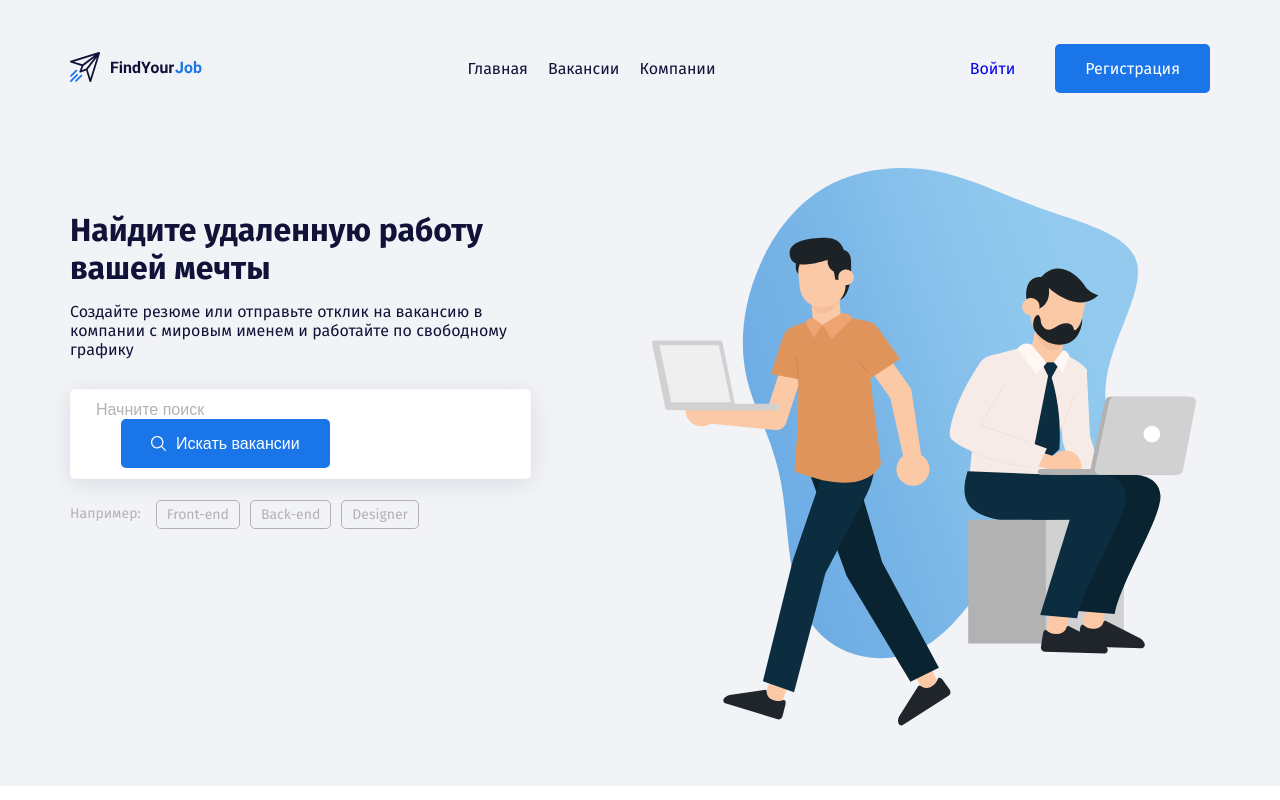
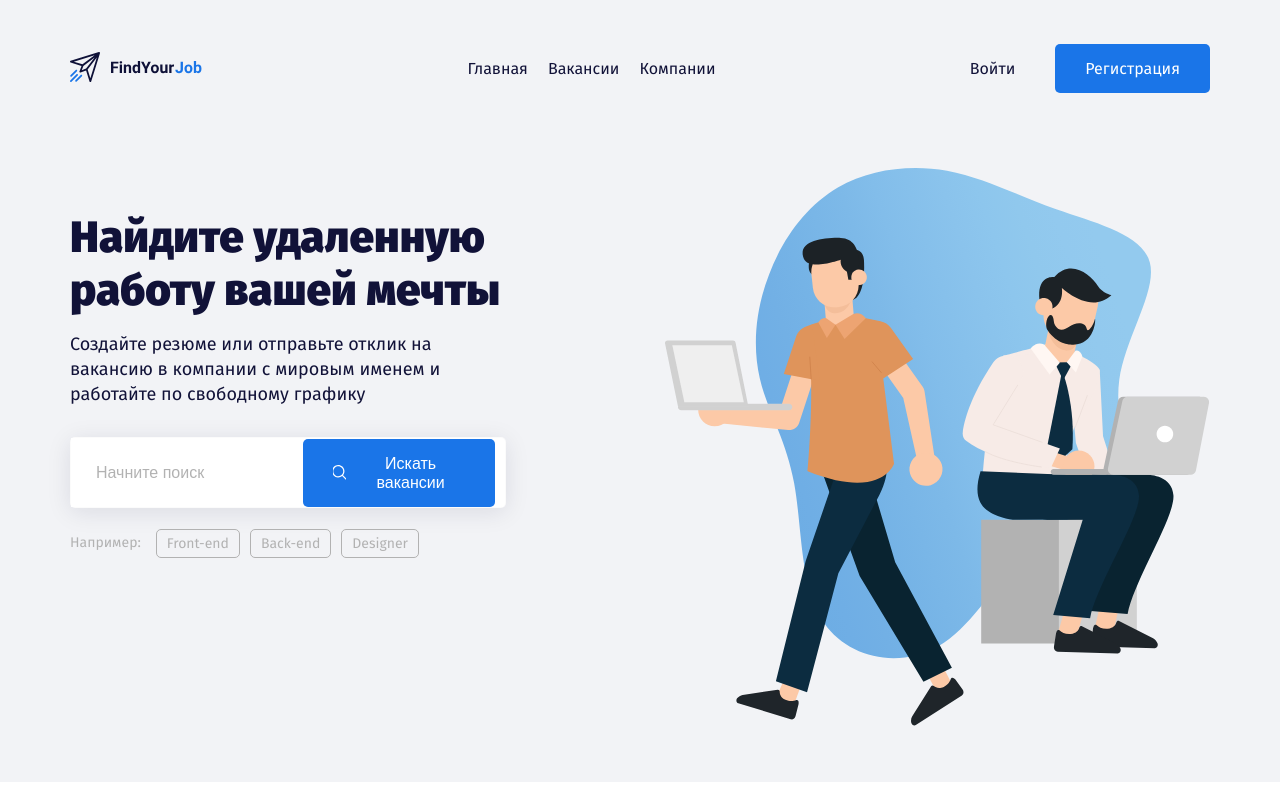
Before and after one commit to zhenyasha/FindYourJob, a plain HTML site: page index.html in a window 1280 px wide. Shown: the top 800 px of the page. Drawn offline with Linux system fonts and the light colour scheme.

Commit message:
Add files via upload

```diff
--- a/index.html
+++ b/index.html
@@ -46,13 +46,13 @@
             </div>
             <!-- /.row -->
 
-            <div class="row job">
+            <div class="row job justify-content-between">
                 <div class="col-5 job-left">
-                    <h1 class="heading">Найдите удаленную работу вашей мечты</h1>
+                    <h1 class="heading job__heading">Найдите удаленную работу вашей мечты</h1>
                     <p class="job-text">Создайте резюме или отправьте отклик на вакансию в компании с мировым именем и
                         работайте по
                         свободному графику</p>
-                    <div class="input-block">
+                    <div class="input-block d-flex justify-content-between">
                         <input class="input" type="text" placeholder="Начните поиск">
                         <button class="button input-button">
                             <span class="button-text">Искать вакансии</span>
@@ -68,7 +68,7 @@
                     </div>
                 </div>
                 <!-- /.col-5 -->
-                <div class="col-6 offset-1">
+                <div class="col-6 offset-1  d-flex justify-content-end">
                     <img class="hero-img" src="img/hero-image.svg" alt="Картинка: люди с нойтбуками">
                 </div>
                 <!-- /.col-6 offset-1 -->
--- a/style.scss
+++ b/style.scss
@@ -49,6 +49,8 @@ body {
 
 .button-link {
     line-height: 19px;
+    margin-right: 40px;
+    color: #111238
 }
 
 .button {
@@ -57,19 +59,27 @@ body {
     background-color: #1A75E8;
     border-radius: 5px;
     padding: 15px 30px;
-    margin-left: 40px;
 }
 
 .job {
     margin-top: 75px;
 }
 
+.job__heading {
+    font-weight: 900;
+    font-size: 44px;
+    line-height: 53px;
+}
+
 .job-text {
     margin-top: 15px;
+    font-size: 18px;
+    line-height: 25px;
 }
 
 .job-left {
     margin-top: 43px;
+    max-width: 460px;
 }
 
 .input-block {
@@ -77,15 +87,20 @@ body {
     border: 1px solid rgba(209, 209, 209, 0.1);
     box-shadow: 0px 4px 25px rgba(15, 17, 56, 0.1);
     border-radius: 5px;
-    padding: 10px;
+    padding-right: 10px;
     margin-top: 30px;
     margin-bottom: 25px;
 }
 
 .input {
     border: none;
-    padding-left: 15px;
+    padding-left: 25px;
     caret-color: #B2B2B2;
+    padding-top: 25px;
+    padding-bottom: 25px;
+    flex-grow: 1;
+    font-size: 16px;
+    line-height: 19px;
 }
 
 .button-text {
@@ -176,6 +191,10 @@ body {
 }
 
 .icon {
+    transition: fill 0.4s;
+}
+
+.icon {
     fill: #111238;
 }
 
```
Also changed, not shown: style.css, 1 other file.
